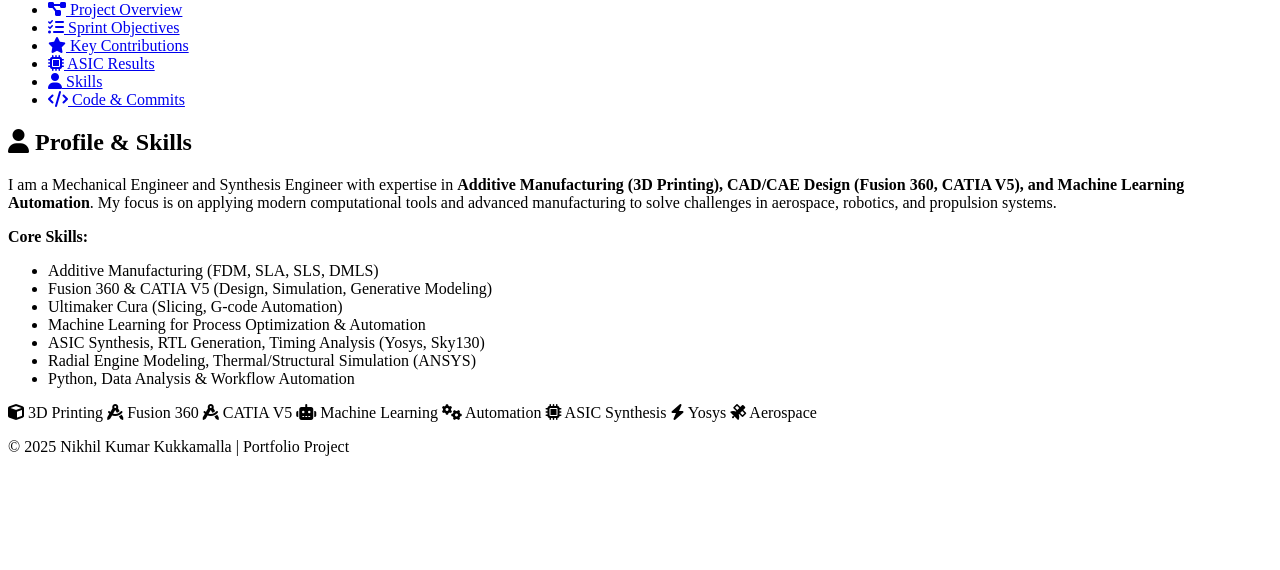
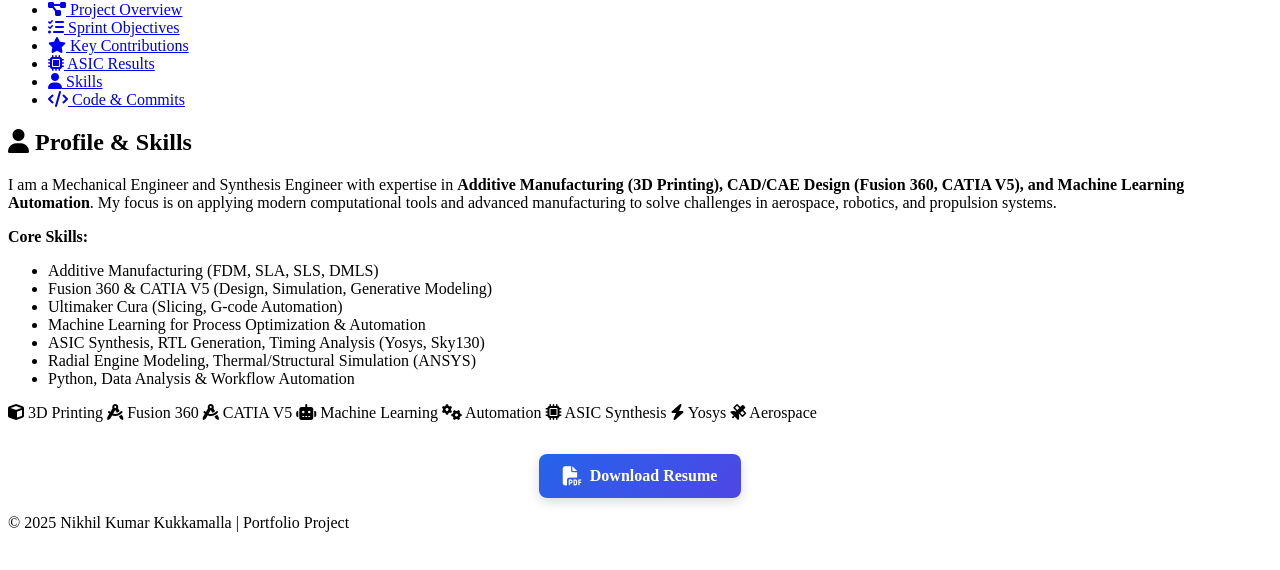
Before and after one commit to NIKHIL6784/nikhil.portfolio.io, a plain HTML site: page index.html in a window 1280 px wide. Shown: the part 186-756 px from the top of the page. Drawn offline with Linux system fonts and the light colour scheme.

Commit message:
Update index.html

```diff
--- a/index.html
+++ b/index.html
@@ -9,7 +9,43 @@
     <link rel="stylesheet" href="https://cdnjs.cloudflare.com/ajax/libs/font-awesome/6.4.0/css/all.min.css">
     <link href="https://fonts.googleapis.com/css2?family=Poppins:wght@300;400;500;600;700&family=Roboto+Mono:wght@400;500&display=swap" rel="stylesheet">
     <style>
-        /* ---- your existing CSS (no changes) ---- */
+        :root {
+            --primary-color: #2563eb;
+            --secondary-color: #4f46e5;
+            --dark-color: #1e293b;
+            --light-color: #f8fafc;
+            --success-color: #10b981;
+            --warning-color: #f59e0b;
+            --danger-color: #ef4444;
+            --transition-speed: 0.4s;
+        }
+        /* --- your existing CSS --- */
+
+        /* Resume Download Button */
+        .download-btn {
+            display: inline-flex;
+            align-items: center;
+            background: linear-gradient(135deg, var(--primary-color), var(--secondary-color));
+            color: white;
+            padding: 0.8rem 1.5rem;
+            border-radius: 8px;
+            font-weight: 600;
+            font-size: 1rem;
+            text-decoration: none;
+            transition: all 0.3s ease;
+            box-shadow: 0 4px 12px rgba(0, 0, 0, 0.15);
+        }
+
+        .download-btn i {
+            margin-right: 8px;
+            font-size: 1.2rem;
+        }
+
+        .download-btn:hover {
+            background: linear-gradient(135deg, var(--secondary-color), var(--primary-color));
+            transform: translateY(-3px);
+            box-shadow: 0 6px 18px rgba(0, 0, 0, 0.2);
+        }
     </style>
 </head>
 <body>
@@ -70,7 +106,7 @@
                 </ul>
             </div>
 
-            <!-- Optional: Tag cloud for visual impact -->
+            <!-- Tag Cloud -->
             <div class="tech-tags">
                 <span class="tech-tag"><i class="fas fa-cube"></i> 3D Printing</span>
                 <span class="tech-tag"><i class="fas fa-drafting-compass"></i> Fusion 360</span>
@@ -81,6 +117,13 @@
                 <span class="tech-tag"><i class="fas fa-bolt"></i> Yosys</span>
                 <span class="tech-tag"><i class="fas fa-satellite"></i> Aerospace</span>
             </div>
+
+            <!-- Resume Download Button -->
+            <div style="margin-top: 2rem; text-align: center;">
+                <a href="resume.pdf" target="_blank" class="download-btn">
+                    <i class="fas fa-file-pdf"></i> Download Resume
+                </a>
+            </div>
         </section>
     </main>
 
```
